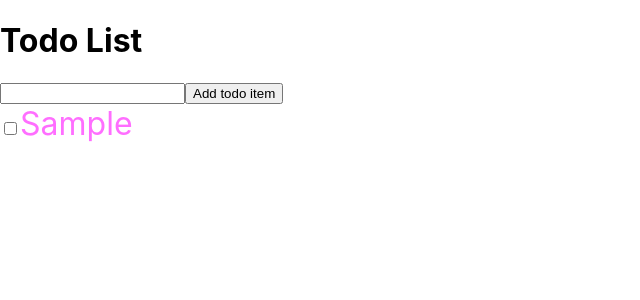
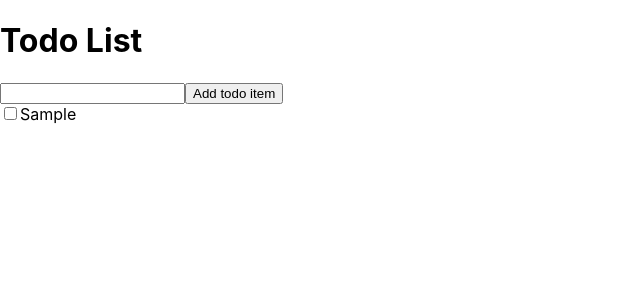
Before and after one commit to jed1337/ReactTodoList, a React (Create React App) app: page / in a window 1280 px wide. Both pictures are taken after typing "Sample" into the empty fields and a click on the button "Add todo item". Shown: the top 300 px of the page, without its empty margins (0-640 px from the left). Built offline with nearby package versions, Linux system fonts and the light colour scheme.

Commit message:
Revert styling js

```diff
--- a/src/components/TodoItem/TodoItem.js
+++ b/src/components/TodoItem/TodoItem.js
@@ -2,20 +2,11 @@ import React from 'react';
 import './TodoItem.css';
 
 class TodoItem extends React.Component{
-    randomClasses() {
-        const fontSizeClasses=["small", "medium", "large"];
-        const randomFont = fontSizeClasses[Math.floor(Math.random()*3)];
-
-        const fontColours=["pink", "yellow", "green"];
-        const randomColour = fontColours[Math.floor(Math.random()*3)];
-
-        return `strikethrough ${randomFont} ${randomColour}`;
-    }
     render() {
         return (
             <div>
                 <input type="checkbox"/>
-                <span className={this.randomClasses()}>
+                <span className="strikethrough">
                     {this.props.contents}
                 </span>
             </div>
```
Also changed, not shown: src/components/TodoList/TodoListMeme.css (renamed from src/components/TodoList/TodoList.css).
